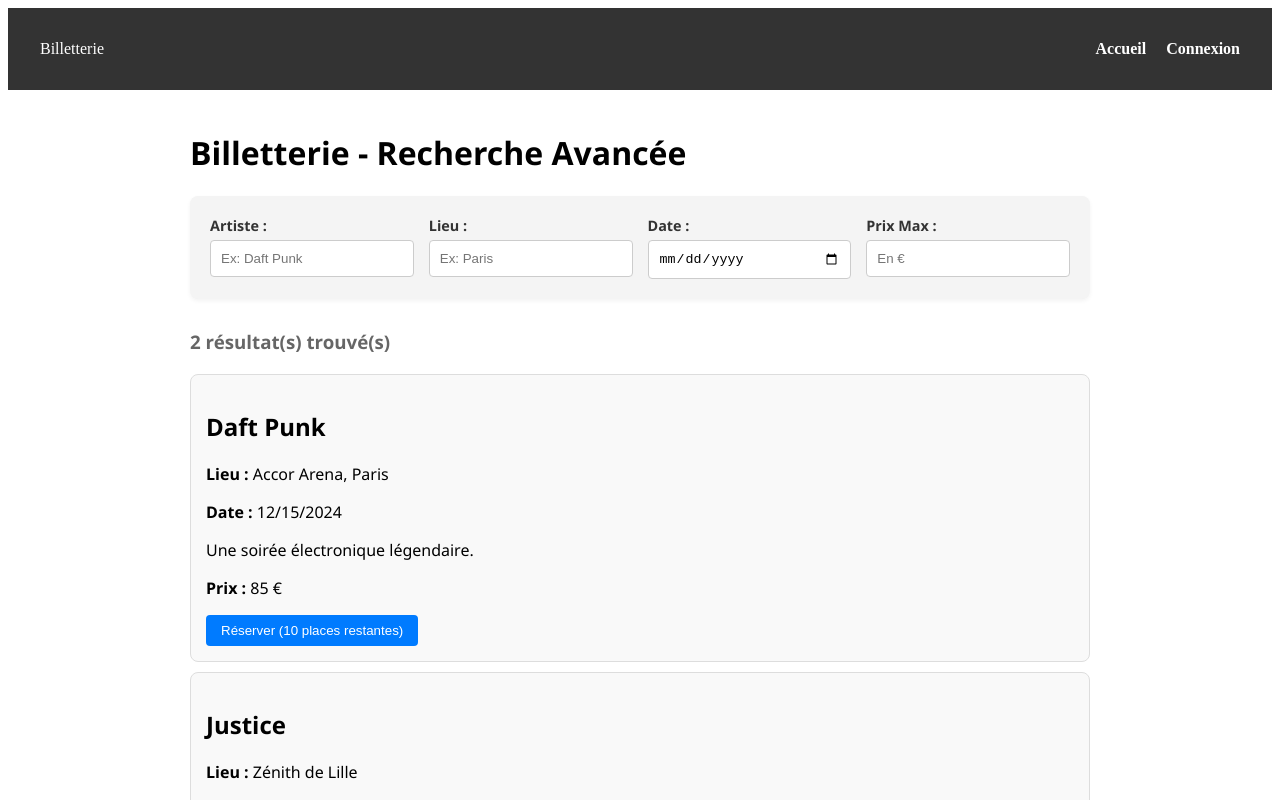
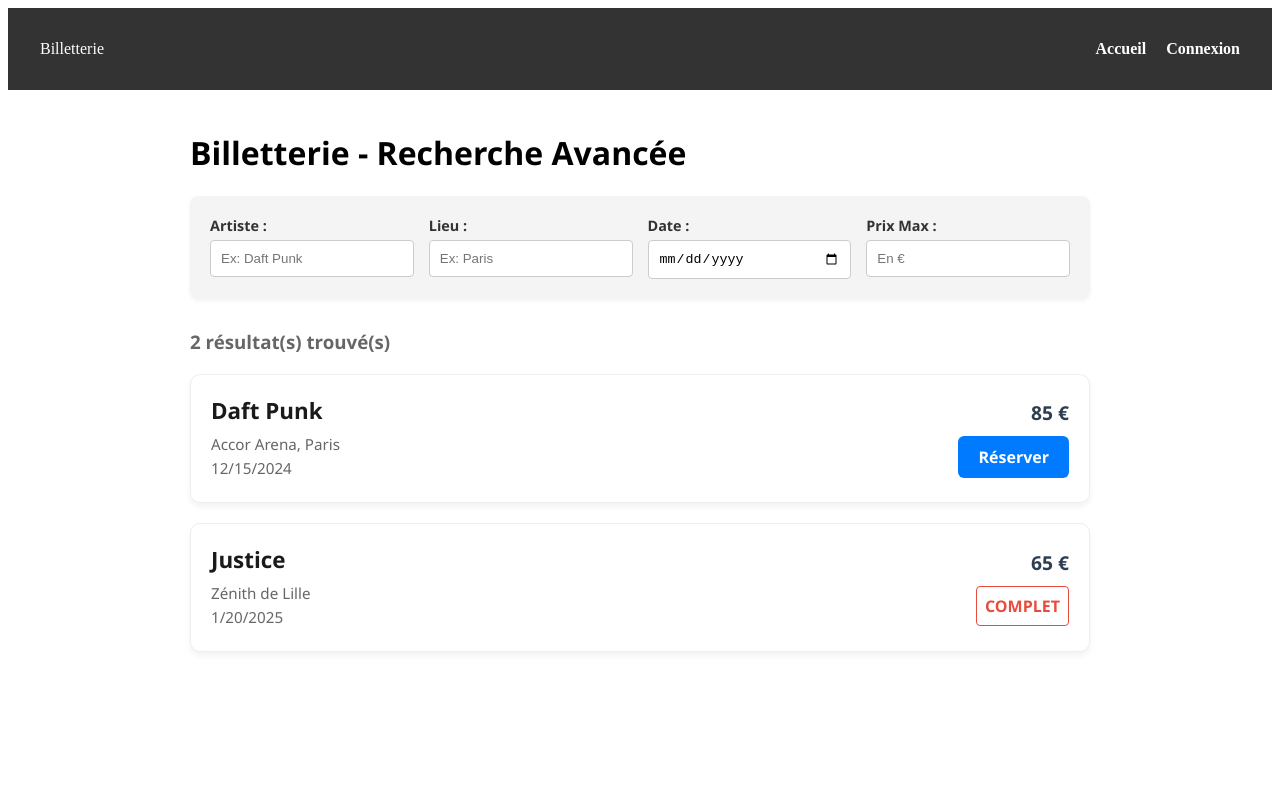
Before and after one commit to Thomas7520/e4a-projet-billetterie, a React (Vite) app: page / in a window 1280 px wide. Shown: the top 800 px of the page. Built offline with nearby package versions, Linux system fonts and the light colour scheme.

Commit message:
style: amélioration de la ConcertCard avec infos complètes et CSS dédié

```diff
--- a/src/App.jsx
+++ b/src/App.jsx
@@ -2,6 +2,7 @@
 import Home from './pages/Home';
 import Login from './pages/Login';
 import Navbar from './components/Navbar';
+import ConcertDetail from './pages/ConcertDetail';
 
 function App() {
   return (
@@ -10,6 +11,7 @@
       <Routes>
         <Route path="/" element={<Home />} />
         <Route path="/login" element={<Login />} />
+        <Route path="/concert/:id" element={<ConcertDetail />} />
       </Routes>
     </Router>
   );
--- /dev/null
+++ b/src/components/ConcertCard.css
@@ -0,0 +1,65 @@
+.concert-card {
+  border: 1px solid #eee;
+  border-radius: 10px;
+  padding: 20px;
+  margin-bottom: 20px;
+  background-color: white;
+  box-shadow: 0 4px 6px rgba(0,0,0,0.05);
+  display: flex;
+  justify-content: space-between;
+  align-items: center;
+  transition: transform 0.2s, box-shadow 0.2s;
+}
+
+.concert-card:hover {
+  transform: translateY(-2px);
+  box-shadow: 0 6px 12px rgba(0,0,0,0.1);
+}
+
+.concert-info h3 {
+  margin: 0 0 8px 0;
+  font-size: 1.4rem;
+  color: #1a1a1a;
+}
+
+.concert-info p {
+  margin: 4px 0;
+  color: #666;
+  font-size: 0.95rem;
+}
+
+.concert-status {
+  text-align: right;
+  display: flex;
+  flex-direction: column;
+  gap: 10px;
+}
+
+.price-tag {
+  font-size: 1.2rem;
+  font-weight: bold;
+  color: #2c3e50;
+}
+
+.btn-detail {
+  padding: 10px 20px;
+  background-color: #007bff;
+  color: white;
+  text-decoration: none;
+  border-radius: 6px;
+  font-weight: 600;
+  transition: background 0.2s;
+}
+
+.btn-detail:hover {
+  background-color: #0056b3;
+}
+
+.sold-out {
+  color: #e74c3c;
+  font-weight: bold;
+  text-transform: uppercase;
+  border: 1px solid #e74c3c;
+  padding: 8px;
+  border-radius: 4px;
+}
--- a/src/components/ConcertCard.jsx
+++ b/src/components/ConcertCard.jsx
@@ -1,19 +1,28 @@
+import { Link } from 'react-router-dom';
+import './ConcertCard.css';
+
 function ConcertCard({ concert }) {
+  const isAvailable = concert.stock > 0;
+
   return (
-    <div style={{ border: '1px solid #ddd', borderRadius: '8px', padding: '15px', marginBottom: '10px', backgroundColor: '#f9f9f9' }}>
-      <h2>{concert.artiste}</h2>
-      <p><strong>Lieu :</strong> {concert.lieu}</p>
-      <p><strong>Date :</strong> {new Date(concert.date).toLocaleDateString()}</p>
-      <p>{concert.description}</p>
-      <p><strong>Prix :</strong> {concert.prixBase} €</p>
+    <div className="concert-card">
+      <div className="concert-info">
+        <h3>{concert.artiste}</h3>
+        <p>{concert.lieu}</p>
+        <p>{new Date(concert.date).toLocaleDateString()}</p>
+      </div>
 
-      {concert.stock > 0 ? (
-        <button style={{ backgroundColor: '#007bff', color: 'white', border: 'none', padding: '8px 15px', borderRadius: '4px', cursor: 'pointer' }}>
-          Réserver ({concert.stock} places restantes)
-        </button>
-      ) : (
-        <p style={{ color: 'red', fontWeight: 'bold' }}>COMPLET</p>
-      )}
+      <div className="concert-status">
+        <span className="price-tag">{concert.prixBase} €</span>
+
+        {isAvailable ? (
+          <Link to={`/concert/${concert.id}`} className="btn-detail">
+            Réserver
+          </Link>
+        ) : (
+          <span className="sold-out">Complet</span>
+        )}
+      </div>
     </div>
   );
 }
--- /dev/null
+++ b/src/pages/ConcertDetail.css
@@ -0,0 +1,88 @@
+.detail-container {
+  padding: 40px 20px;
+  max-width: 800px;
+  margin: 0 auto;
+}
+
+.back-link {
+  color: #007bff;
+  text-decoration: none;
+  font-weight: 500;
+  display: inline-block;
+  margin-bottom: 20px;
+}
+
+.concert-sheet {
+  background: white;
+  border: 1px solid #eee;
+  border-radius: 15px;
+  padding: 40px;
+  box-shadow: 0 10px 30px rgba(0,0,0,0.05);
+}
+
+.concert-sheet h1 {
+  font-size: 2.8rem;
+  margin: 0 0 10px 0;
+  color: #1a1a1a;
+}
+
+.concert-meta {
+  font-size: 1.1rem;
+  color: #666;
+  margin-bottom: 30px;
+}
+
+.description-section {
+  line-height: 1.8;
+  color: #444;
+  margin-bottom: 40px;
+}
+
+.booking-card {
+  background-color: #f8f9fa;
+  border-radius: 10px;
+  padding: 25px;
+  border: 1px solid #e9ecef;
+  display: flex;
+  justify-content: space-between;
+  align-items: center;
+}
+
+.price-info h4 {
+  margin: 0;
+  color: #666;
+  font-size: 0.9rem;
+}
+
+.price-value {
+  font-size: 2rem;
+  font-weight: bold;
+  color: #1a1a1a;
+}
+
+.btn-buy {
+  padding: 15px 30px;
+  background-color: #28a745;
+  color: white;
+  border: none;
+  border-radius: 8px;
+  font-size: 1.1rem;
+  font-weight: bold;
+  cursor: pointer;
+  transition: background 0.2s;
+}
+
+.btn-buy:hover {
+  background-color: #218838;
+}
+
+.btn-disabled {
+  background-color: #ccc;
+  cursor: not-allowed;
+}
+
+.stock-info {
+  font-size: 0.9rem;
+  color: #666;
+  margin-top: 5px;
+}
--- /dev/null
+++ b/src/pages/ConcertDetail.jsx
@@ -0,0 +1,55 @@
+import { useParams, Link } from 'react-router-dom';
+import { CONCERTS } from '../data/concerts';
+import './ConcertDetail.css';
+
+function ConcertDetail() {
+  const { id } = useParams();
+  const concert = CONCERTS.find(c => c.id === parseInt(id));
+
+  if (!concert) {
+    return (
+      <div className="detail-container">
+        <p>Concert non trouvé.</p>
+        <Link to="/" className="back-link">Retour à l'accueil</Link>
+      </div>
+    );
+  }
+
+  return (
+    <div className="detail-container">
+      <Link to="/" className="back-link">← Retour à la liste</Link>
+
+      <article className="concert-sheet">
+        <h1>{concert.artiste}</h1>
+        <p className="concert-meta">
+          {concert.lieu} | {new Date(concert.date).toLocaleDateString()}
+        </p>
+
+        <div className="description-section">
+          <h3>Description</h3>
+          <p>{concert.description}</p>
+        </div>
+
+        <div className="booking-card">
+          <div className="price-info">
+            <h4>Prix unitaire</h4>
+            <div className="price-value">{concert.prixBase} €</div>
+            <div className="stock-info">{concert.stock} places disponibles</div>
+          </div>
+
+          {concert.stock > 0 ? (
+            <button className="btn-buy">
+              Réserver maintenant
+            </button>
+          ) : (
+            <button className="btn-buy btn-disabled" disabled>
+              Complet
+            </button>
+          )}
+        </div>
+      </article>
+    </div>
+  );
+}
+
+export default ConcertDetail;
```
